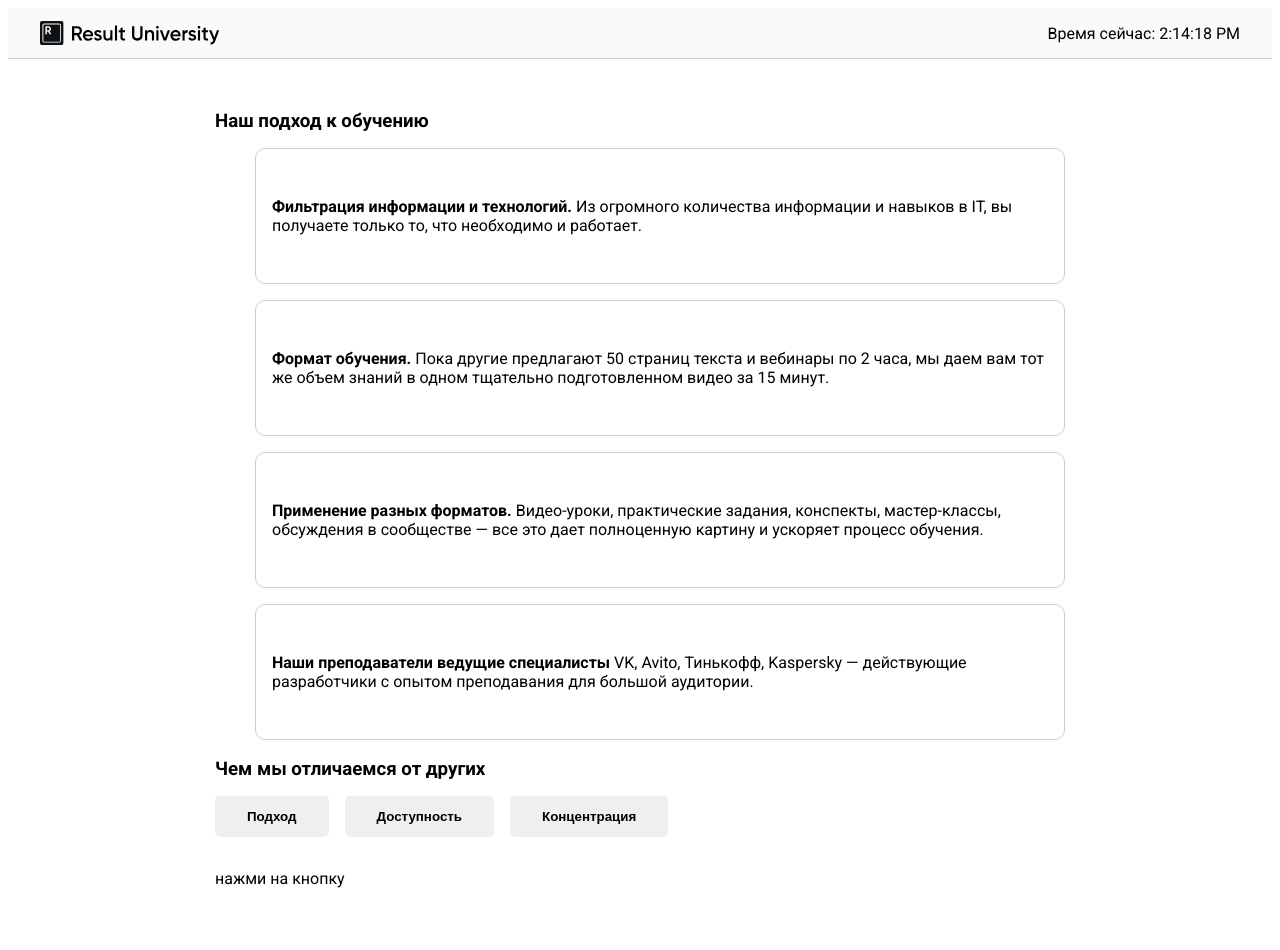
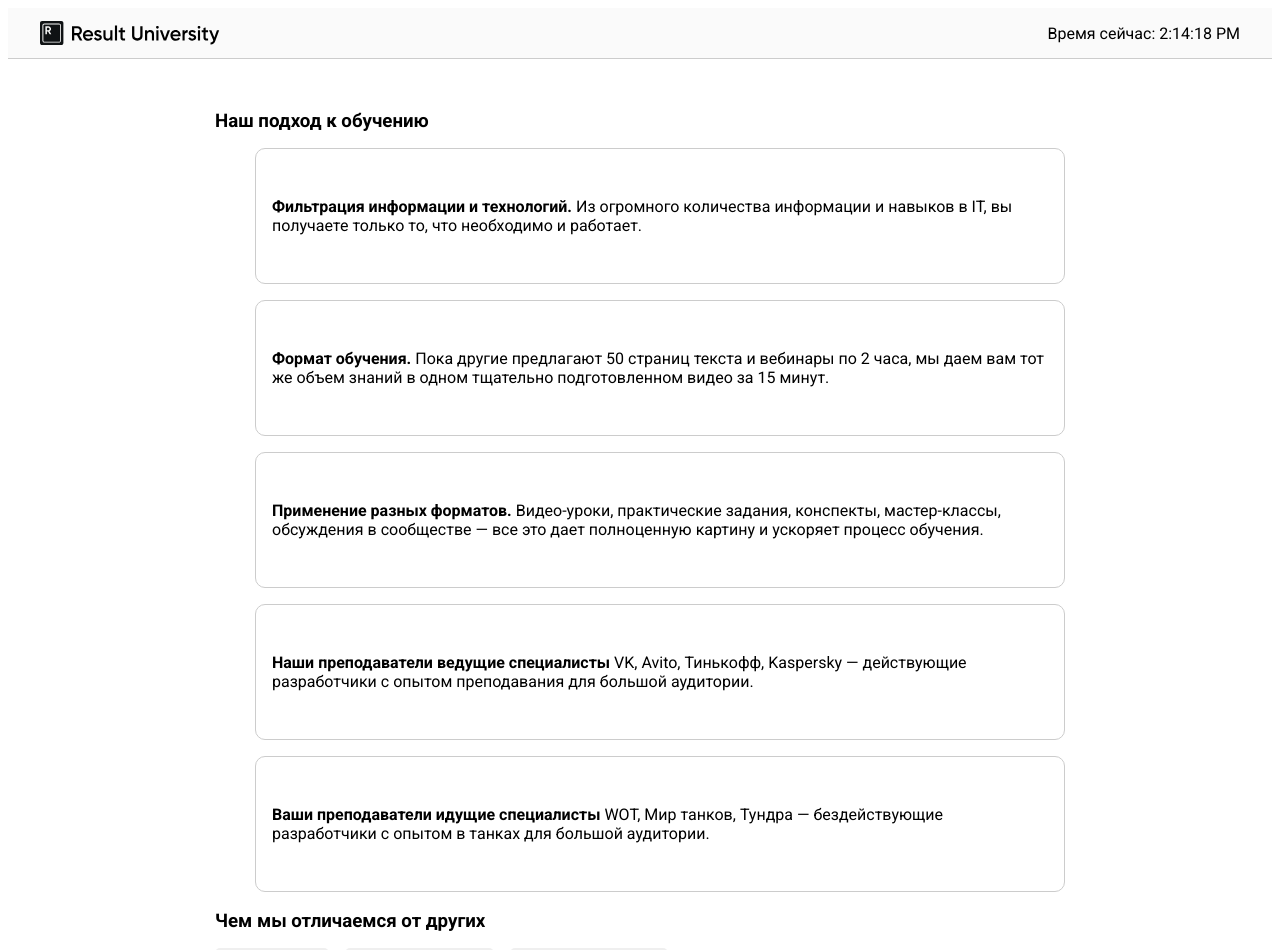
Before and after one commit to KaifasKainPepegich/Vladik-L1, a React (Vite) app: page / in a window 1280 px wide. Shown: the top 950 px of the page. Built offline with nearby package versions, Linux system fonts and the light colour scheme.

Commit message:
переделал метод обработки массивов с бэка

```diff
--- a/src/App.jsx
+++ b/src/App.jsx
@@ -15,10 +15,9 @@ export default function App() {
           <h3>Наш подход к обучению</h3>
 
           <ul>
-            <WayToTeach title={ways[0].title} description={ways[0].description} />
-            <WayToTeach {...ways[1]} />
-            <WayToTeach {...ways[2]} />
-            <WayToTeach {...ways[3]} />
+            {ways.map((way) => (
+              <WayToTeach {...way} />
+            ))}
           </ul>
         </section>
         <section>
--- a/src/data.js
+++ b/src/data.js
@@ -19,6 +19,10 @@ export const ways = [
     description:
       'VK, Avito, Тинькофф, Kaspersky — действующие разработчики с опытом преподавания для большой аудитории.',
   },
+  {
+    title: 'Ваши преподаватели идущие специалисты',
+    description: 'WOT, Мир танков, Тундра — бездействующие разработчики с опытом в танках для большой аудитории.',
+  },
 ]
 
 export const differences = {
```
